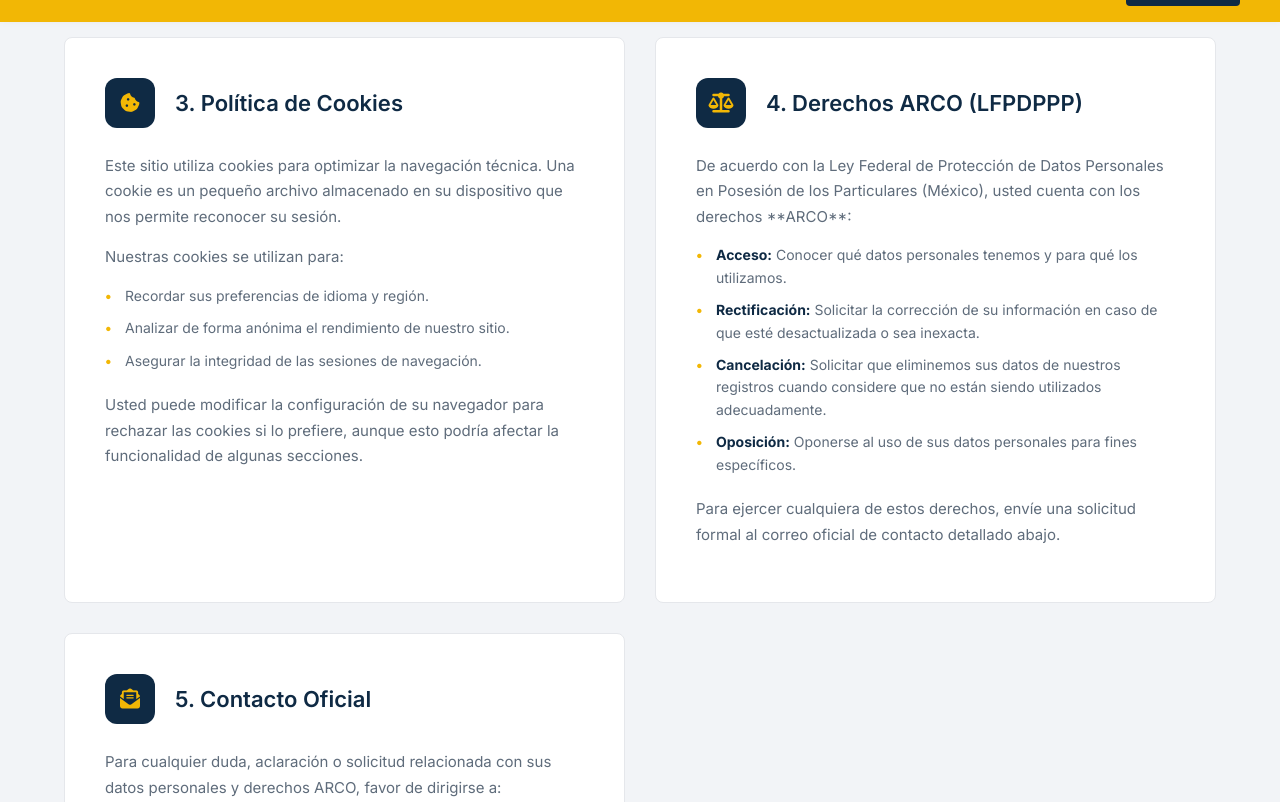
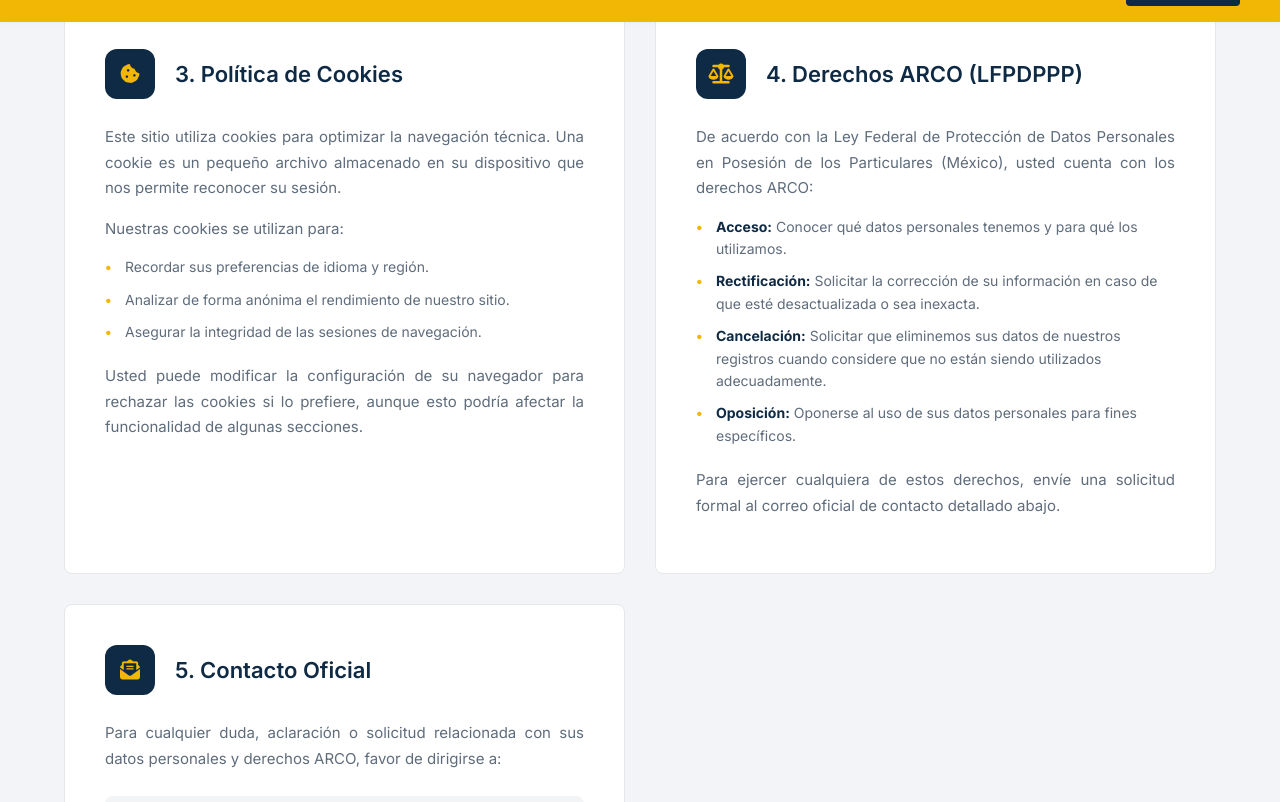
Before and after one commit to felipemiramontesr/piic, a React (Vite) app: page /politicas in a window 1280 px wide. Shown: the part 778-1580 px from the top of the page. Built offline with nearby package versions, Linux system fonts and the light colour scheme.

Commit message:
style: polish privacy policy formatting v1.3.2

```diff
--- a/src/pages/PrivacyPolicy.tsx
+++ b/src/pages/PrivacyPolicy.tsx
@@ -76,7 +76,7 @@ const PrivacyPolicy: React.FC = () => {
 
           <PolicyCard icon="fa-solid fa-scale-balanced" title="4. Derechos ARCO (LFPDPPP)">
             <p>
-              De acuerdo con la Ley Federal de Protección de Datos Personales en Posesión de los Particulares (México), usted cuenta con los derechos **ARCO**:
+              De acuerdo con la Ley Federal de Protección de Datos Personales en Posesión de los Particulares (México), usted cuenta con los derechos ARCO:
             </p>
             <ul className="policy-list arco-list">
               <li><strong>Acceso:</strong> Conocer qué datos personales tenemos y para qué los utilizamos.</li>
@@ -136,8 +136,9 @@ const PrivacyPolicy: React.FC = () => {
         .privacy-hero p {
           font-size: 18px;
           color: var(--color-text-secondary);
-          max-width: 700px;
+          max-width: none;
           margin: 0 auto;
+          white-space: nowrap;
         }
 
         .policy-grid {
@@ -187,6 +188,7 @@ const PrivacyPolicy: React.FC = () => {
           line-height: 1.7;
           margin-bottom: 15px;
           font-size: 15px;
+          text-align: justify;
         }
 
         .policy-list {
@@ -255,6 +257,9 @@ const PrivacyPolicy: React.FC = () => {
           .privacy-hero h1 {
             font-size: 32px;
           }
+          .privacy-hero p {
+            white-space: normal;
+          }
           .policy-grid {
             grid-template-columns: 1fr;
           }
```
